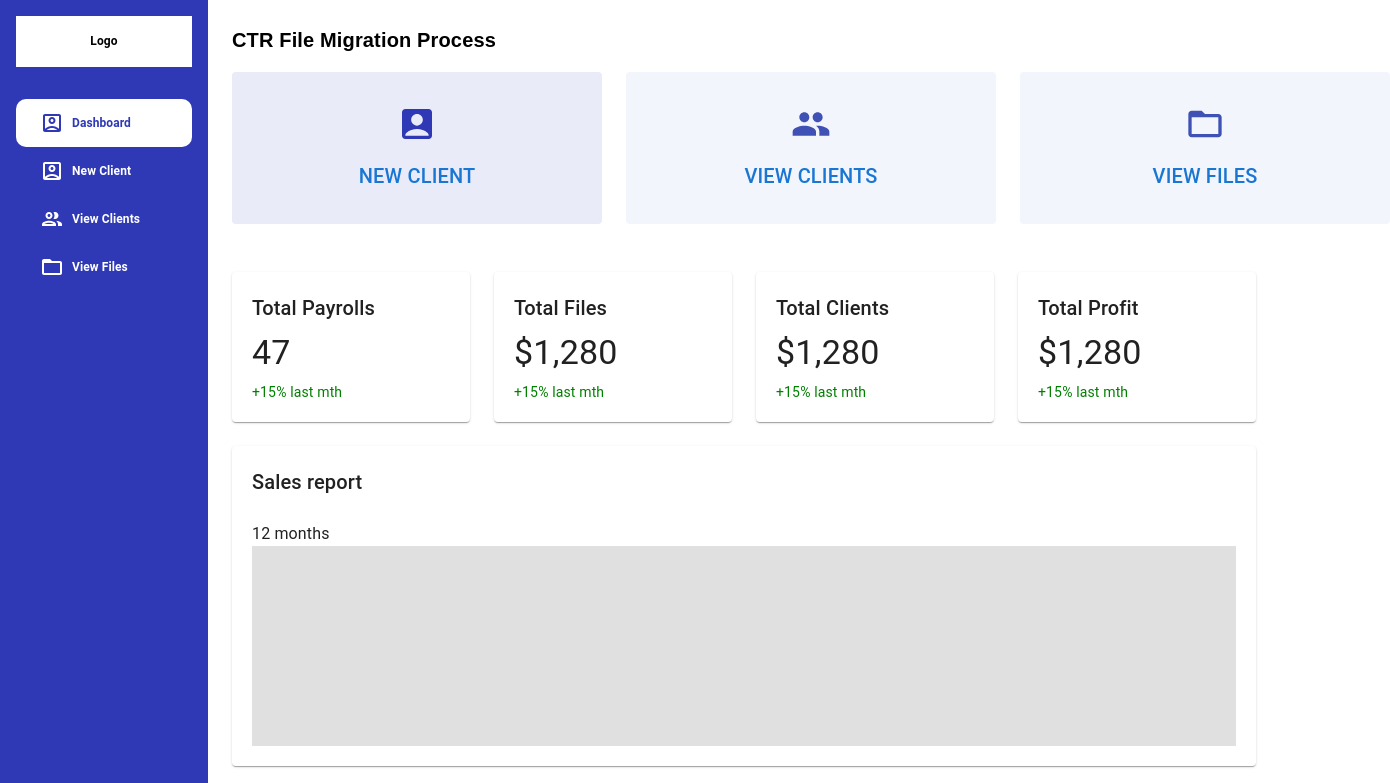
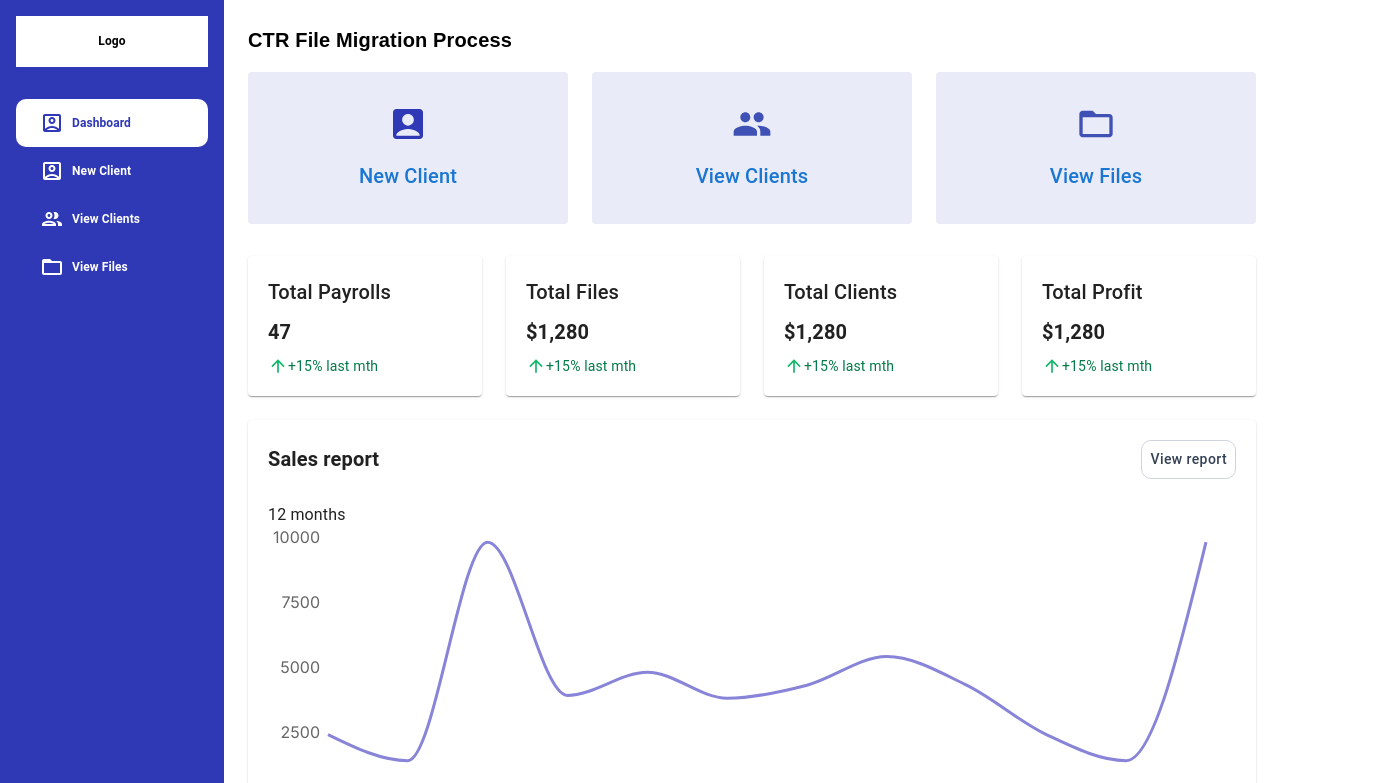
Before and after one commit to Muddasirr/BizManager, a React (Vite) app: page / in a window 1280 px wide. Shown: the top 783 px of the page, 1390 px wide, since content can reach past the window. Built offline with nearby package versions, Linux system fonts and the light colour scheme.

Commit message:
commit Dashboard

```diff
--- a/package.json
+++ b/package.json
@@ -32,6 +32,7 @@
     "react-dom": "^18.2.0",
     "react-json-editor-ajrm": "^2.5.14",
     "react-json-view": "^1.21.3",
+    "recharts": "^2.12.7",
     "xlsx": "^0.18.5"
   },
   "devDependencies": {
--- a/src/App.jsx
+++ b/src/App.jsx
@@ -1,6 +1,7 @@
 import { createTheme, ThemeProvider } from '@mui/material/styles';
 import Dashboard from './Dashboard';
 import LoginForm from './Login'
+import SalesReportChart from './SalesReportChart';
 
 
 const App = () => (
--- a/src/Dashboard.jsx
+++ b/src/Dashboard.jsx
@@ -1,24 +1,18 @@
 import React from 'react';
-import { Container, Box, Grid, Paper, Typography, IconButton,Button } from '@mui/material';
-import { AccountBox, Group, FolderOpen, Logout, } from '@mui/icons-material';
+import { Container, Box, Grid, Paper, Typography, IconButton, Button } from '@mui/material';
+import { AccountBox, Group, FolderOpen, Logout,ArrowUpwardOutlined } from '@mui/icons-material';
 import Sidebar from './Sidebar';
+import SalesReportChart from './SalesReportChart';
+
+
+
+
+
 
 const Dashboard = () => {
-  return (
-    <Box >
-      <Box display="flex" justifyContent='space-between'>
-
-        <Sidebar/>
-
-
-        <Box width={'80vw'} flex={1} p={3}>
-          <Typography variant="h6" fontFamily={'sans-serif'} fontWeight={'600'} mb={2}>CTR File Migration Process</Typography>
-
-          <Box display="flex" gap={3}>
-      <Box flex={1}>
-        <Button
-          style={{
-            width: '370px',
+  const ButtonStyles = {
+    textTransform: 'none',
+    width: '100%',
     height: '152px',
     backgroundColor: '#EAEBF8',
     display: 'flex',
@@ -26,41 +20,37 @@ const Dashboard = () => {
     alignItems: 'center',
     justifyContent: 'center',
     padding: '20px'
-          }}
+  }
+  return (
+    <Box >
+      <Box display="flex" justifyContent='space-between'>
+
+        <Sidebar />
+
+
+        <Box width={'80vw'} flex={1} p={3}>
+          <Typography variant="h6" fontFamily={'sans-serif'} fontWeight={'600'} mb={2}>CTR File Migration Process</Typography>
+
+          <Box display="flex" gap={3}>
+            <Box width={'33%'} flex={1}>
+              <Button
+                style={ButtonStyles}
               >
                 <AccountBox style={{ fontSize: 40, color: '#2F39B6' }} />
                 <Typography variant="h6" mt={2}>New Client</Typography>
               </Button>
             </Box>
-      <Box flex={1}>
+            <Box width={'33%'} flex={1}>
               <Button
-          style={{
-            width: '370px',
-            height: '152px',
-            backgroundColor: '#f3f5fc',
-            display: 'flex',
-            flexDirection: 'column',
-            alignItems: 'center',
-            justifyContent: 'center',
-            padding: '20px'
-          }}
+                style={ButtonStyles}
               >
                 <Group style={{ fontSize: 40, color: '#3f51b5' }} />
                 <Typography variant="h6" mt={2}>View Clients</Typography>
               </Button>
             </Box>
-      <Box flex={1}>
+            <Box width={'33%'} flex={1}>
               <Button
-          style={{
-            width: '370px',
-            height: '152px',
-            backgroundColor: '#f3f5fc',
-            display: 'flex',
-            flexDirection: 'column',
-            alignItems: 'center',
-            justifyContent: 'center',
-            padding: '20px'
-          }}
+                style={ButtonStyles}
               >
                 <FolderOpen style={{ fontSize: 40, color: '#3f51b5' }} />
                 <Typography variant="h6" mt={2}>View Files</Typography>
@@ -68,44 +58,48 @@ const Dashboard = () => {
             </Box>
           </Box>
 
-          <Grid container spacing={3} mt={3}>
+          <Grid container spacing={3} mt={1}>
             <Grid item xs={3}>
               <Paper style={{ padding: '20px' }}>
                 <Typography variant="h6">Total Payrolls</Typography>
-                <Typography variant="h4" mt={1}>47</Typography>
-                <Typography variant="body2" mt={1} color="green">+15% last mth</Typography>
+                <Typography variant="h6" fontWeight='bold' mt={1}>47</Typography>
+                <Box  display='flex' justifyContent='left' mt={1} alignItems='center'> <ArrowUpwardOutlined fontSize='small' sx={{color:'#12B76A'}}/> <Typography variant="body2"  color="#027A48">+15% last mth</Typography></Box>
               </Paper>
             </Grid>
             <Grid item xs={3}>
               <Paper style={{ padding: '20px' }}>
                 <Typography variant="h6">Total Files</Typography>
-                <Typography variant="h4" mt={1}>$1,280</Typography>
-                <Typography variant="body2" mt={1} color="green">+15% last mth</Typography>
+                <Typography variant="h6" fontWeight='bold' mt={1}>$1,280</Typography>
+                <Box  display='flex' justifyContent='left'mt={1} alignItems='center'> <ArrowUpwardOutlined fontSize='small' sx={{color:'#12B76A'}}/> <Typography variant="body2"  color="#027A48">+15% last mth</Typography></Box>
               </Paper>
             </Grid>
             <Grid item xs={3}>
               <Paper style={{ padding: '20px' }}>
                 <Typography variant="h6">Total Clients</Typography>
-                <Typography variant="h4" mt={1}>$1,280</Typography>
-                <Typography variant="body2" mt={1} color="green">+15% last mth</Typography>
+                <Typography  variant="h6" fontWeight='bold' mt={1}>$1,280</Typography>
+                <Box  display='flex' justifyContent='left'mt={1} alignItems='center'> <ArrowUpwardOutlined fontSize='small' sx={{color:'#12B76A'}}/> <Typography variant="body2"  color="#027A48">+15% last mth</Typography></Box>
               </Paper>
             </Grid>
             <Grid item xs={3}>
               <Paper style={{ padding: '20px' }}>
                 <Typography variant="h6">Total Profit</Typography>
-                <Typography variant="h4" mt={1}>$1,280</Typography>
-                <Typography variant="body2" mt={1} color="green">+15% last mth</Typography>
+                <Typography variant="h6" fontWeight='bold' mt={1}>$1,280</Typography>
+              <Box  display='flex' justifyContent='left'mt={1} alignItems='center'> <ArrowUpwardOutlined fontSize='small' sx={{color:'#12B76A'}}/> <Typography variant="body2"  color="#027A48">+15% last mth</Typography></Box>
               </Paper>
             </Grid>
           </Grid>
 
           <Box mt={3}>
             <Paper style={{ padding: '20px' }}>
-              <Typography variant="h6">Sales report</Typography>
-
+              <Box display='flex' justifyContent='space-between' alignItems='center'>
+              <Typography  fontWeight='bold' variant="h6">Sales report</Typography>
+              <Button   sx={{background:'white',border:' 1px #D0D5DD solid', color:'#344054',textTransform:'none',borderRadius:'10px'}}>View report</Button>
+              </Box>
               <Box mt={3}>
                 <Typography>12 months</Typography>
-                <Box height="200px" bgcolor="#e0e0e0" />
+                <Box height='50%'  >
+                  <SalesReportChart/>
+                  </Box>
               </Box>
             </Paper>
           </Box>
--- /dev/null
+++ b/src/SalesReportChart.jsx
@@ -0,0 +1,52 @@
+import React from 'react';
+import {
+  LineChart, Line, XAxis, YAxis, Tooltip, Legend, ResponsiveContainer, Area
+} from 'recharts';
+
+const data = [
+  { name: 'Jan', uv: 4000, pv: 2400 },
+  { name: 'Feb', uv: 3000, pv: 1398 },
+  { name: 'Mar', uv: 2000, pv: 9800 },
+  { name: 'Apr', uv: 2780, pv: 3908 },
+  { name: 'May', uv: 1890, pv: 4800 },
+  { name: 'Jun', uv: 2390, pv: 3800 },
+  { name: 'Jul', uv: 3490, pv: 4300 },
+  { name: 'Aug', uv: 2000, pv: 5400 },
+  { name: 'Sep', uv: 3490, pv: 4300 },
+  { name: 'Oct', uv: 4000, pv: 2400 },
+  { name: 'Nov', uv: 3000, pv: 1398 },
+  { name: 'Dec', uv: 2000, pv: 9800 },
+];
+
+const SalesReportChart = () => (
+  <ResponsiveContainer width="100%" height={300}>
+    <LineChart
+      data={data}
+      margin={{
+        top: 10, right: 30, left: 0, bottom: 0,
+      }}
+    >
+       <XAxis dataKey="name" axisLine={false} tickLine={false} />
+        <YAxis axisLine={false} tickLine={false} />
+         <Area
+        type="monotone"
+        dataKey="pv"
+        stroke="#8884d8"
+        fillOpacity={0.2}
+        fill="#8884d8"
+      />
+      <Line   strokeWidth={3}  type="monotone" dataKey="pv" stroke="#8884d8" dot={false} />
+
+      <Area
+        type="monotone"
+        dataKey="uv"
+        stroke="#82ca9d"
+        fillOpacity={0.2}
+        fill="#82ca9d"
+      />
+
+    </LineChart>
+  </ResponsiveContainer>
+);
+
+export default SalesReportChart;
--- a/src/Sidebar.jsx
+++ b/src/Sidebar.jsx
@@ -40,7 +40,7 @@ const Sidebar = () => {
   ];
 
   return (
-    <Box display='flex' padding={2} flexDirection='column' width='20vw' bgcolor="#2F39B6" minHeight="100vh">
+    <Box display='flex' padding={2} flexDirection='column' width='15vw' bgcolor="#2F39B6" minHeight="100vh">
       <Box p={2} bgcolor='white' textAlign="center">
         <Typography fontSize={'12px'} fontWeight={'600'} variant="h6">Logo</Typography>
       </Box>
```
Also changed, not shown: 1 other file (tests, documents, lock files or other folders). Lines whose indentation alone changed are shown as unchanged.
